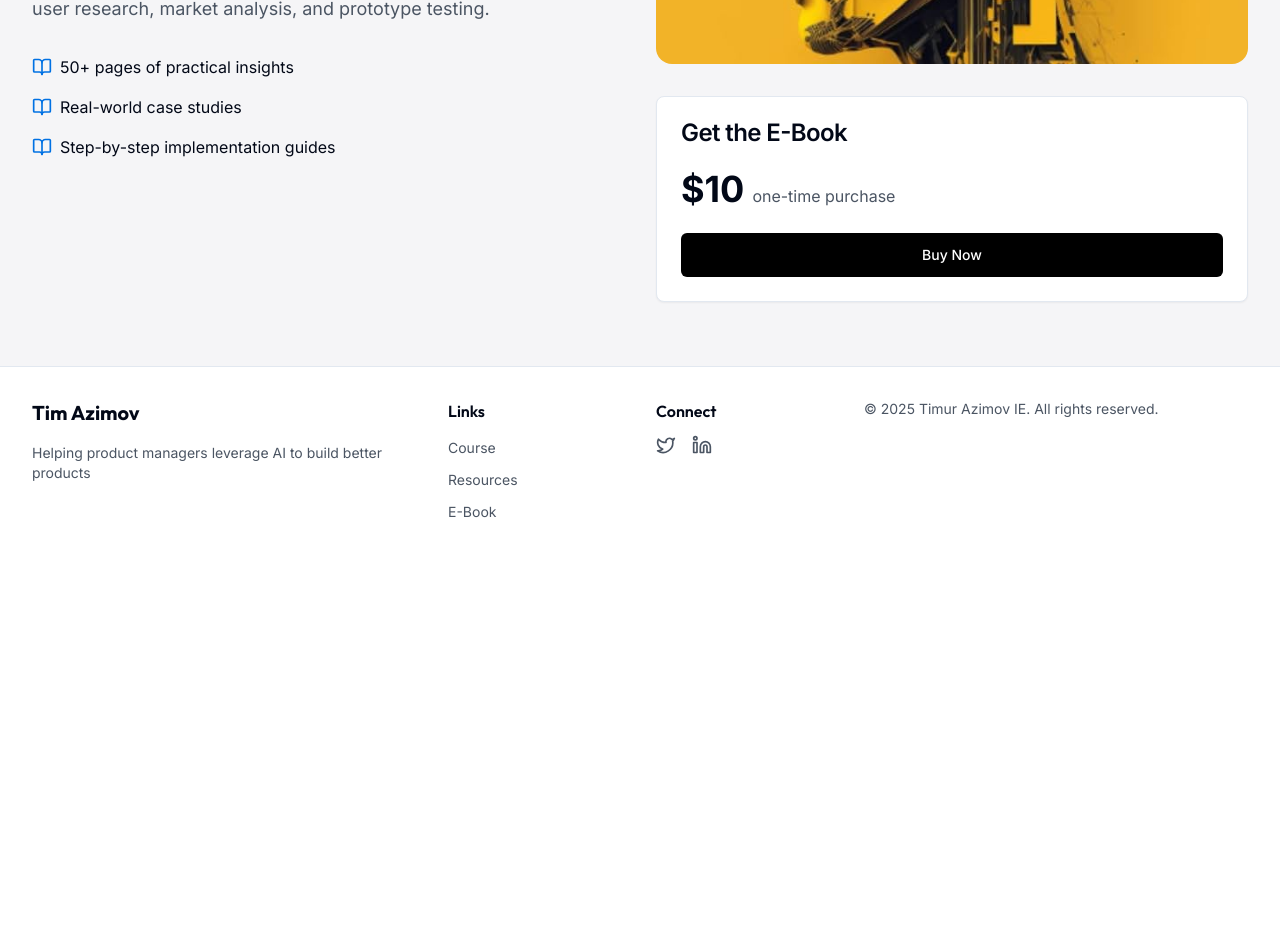
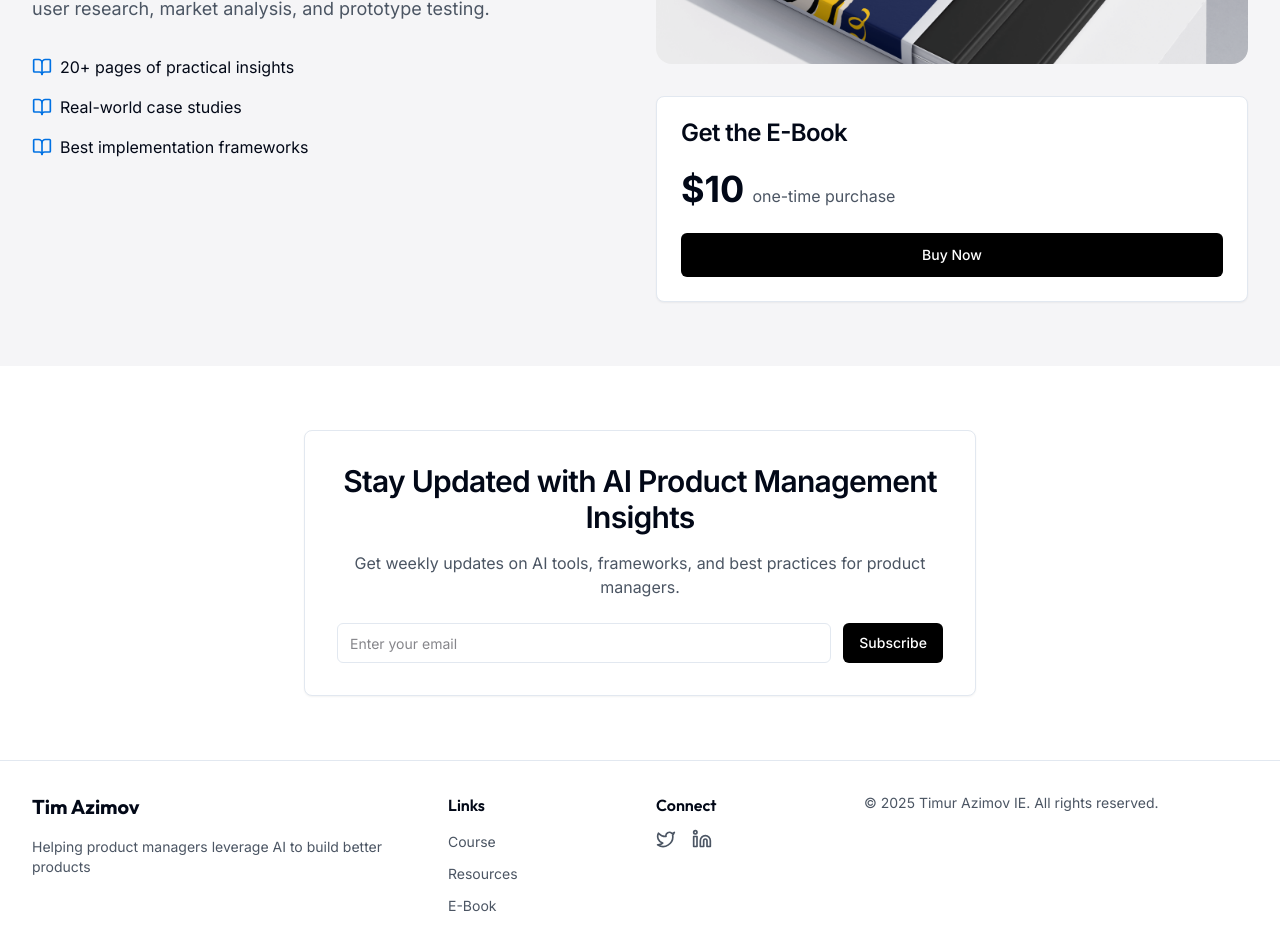
Before and after one commit to azymv/timazimovai, a Next.js app: page / in a window 1280 px wide. Shown: the part 2320-3269 px from the top of the page. Before the commit the page ends 2875 px from the top, so only its background shows below. Built offline with nearby package versions, Linux system fonts and the light colour scheme.

Commit message:
new section

```diff
--- a/src/app/page.tsx
+++ b/src/app/page.tsx
@@ -2,6 +2,7 @@ import { Hero } from "@/components/sections/hero"
 import { CourseSection } from "@/components/sections/course"
 import { ResourcesSection } from "@/components/sections/resources"
 import { EbookSection } from "@/components/sections/ebook"
+import { NewsletterSection } from "@/components/sections/newsletter"
 
 export default function HomePage() {
   return (
@@ -10,6 +11,7 @@ export default function HomePage() {
       <CourseSection />
       <ResourcesSection />
       <EbookSection />
+      <NewsletterSection />
     </>
   )
 }
--- a/src/components/sections/ebook.tsx
+++ b/src/components/sections/ebook.tsx
@@ -17,7 +17,7 @@ export function EbookSection() {
             <div className="flex flex-col gap-4 mb-8">
               <div className="flex items-center gap-2">
                 <BookOpen className="h-5 w-5 text-accent" />
-                <span>50+ pages of practical insights</span>
+                <span>20+ pages of practical insights</span>
               </div>
               <div className="flex items-center gap-2">
                 <BookOpen className="h-5 w-5 text-accent" />
@@ -25,7 +25,7 @@ export function EbookSection() {
               </div>
               <div className="flex items-center gap-2">
                 <BookOpen className="h-5 w-5 text-accent" />
-                <span>Step-by-step implementation guides</span>
+                <span>Best implementation frameworks</span>
               </div>
             </div>
           </div>
--- /dev/null
+++ b/src/components/sections/newsletter.tsx
@@ -0,0 +1,30 @@
+import { Button } from "@/components/ui/button"
+import { Input } from "@/components/ui/input"
+import { CardTitle, Card } from "@/components/ui/card"
+
+export function NewsletterSection() {
+  return (
+    <section className="py-16">
+      <div className="container">
+        <Card className="max-w-2xl mx-auto text-center p-8">
+          <CardTitle className="text-2xl md:text-3xl mb-4">
+            Stay Updated with AI Product Management Insights
+          </CardTitle>
+          <p className="text-gray-600 mb-6">
+            Get weekly updates on AI tools, frameworks, and best practices for product managers.
+          </p>
+          <form className="flex flex-col sm:flex-row gap-3">
+            <Input
+              type="email"
+              placeholder="Enter your email"
+              className="flex-1"
+            />
+            <Button type="submit">
+              Subscribe
+            </Button>
+          </form>
+        </Card>
+      </div>
+    </section>
+  )
+}
--- /dev/null
+++ b/src/components/ui/input.tsx
@@ -0,0 +1,22 @@
+import * as React from "react"
+
+import { cn } from "@/lib/utils"
+
+const Input = React.forwardRef<HTMLInputElement, React.ComponentProps<"input">>(
+  ({ className, type, ...props }, ref) => {
+    return (
+      <input
+        type={type}
+        className={cn(
+          "flex h-10 w-full rounded-md border border-input bg-background px-3 py-2 text-base ring-offset-background file:border-0 file:bg-transparent file:text-sm file:font-medium file:text-foreground placeholder:text-muted-foreground focus-visible:outline-none focus-visible:ring-2 focus-visible:ring-ring focus-visible:ring-offset-2 disabled:cursor-not-allowed disabled:opacity-50 md:text-sm",
+          className
+        )}
+        ref={ref}
+        {...props}
+      />
+    )
+  }
+)
+Input.displayName = "Input"
+
+export { Input }
```
Also changed, not shown: public/images/ebook-cover.png.
